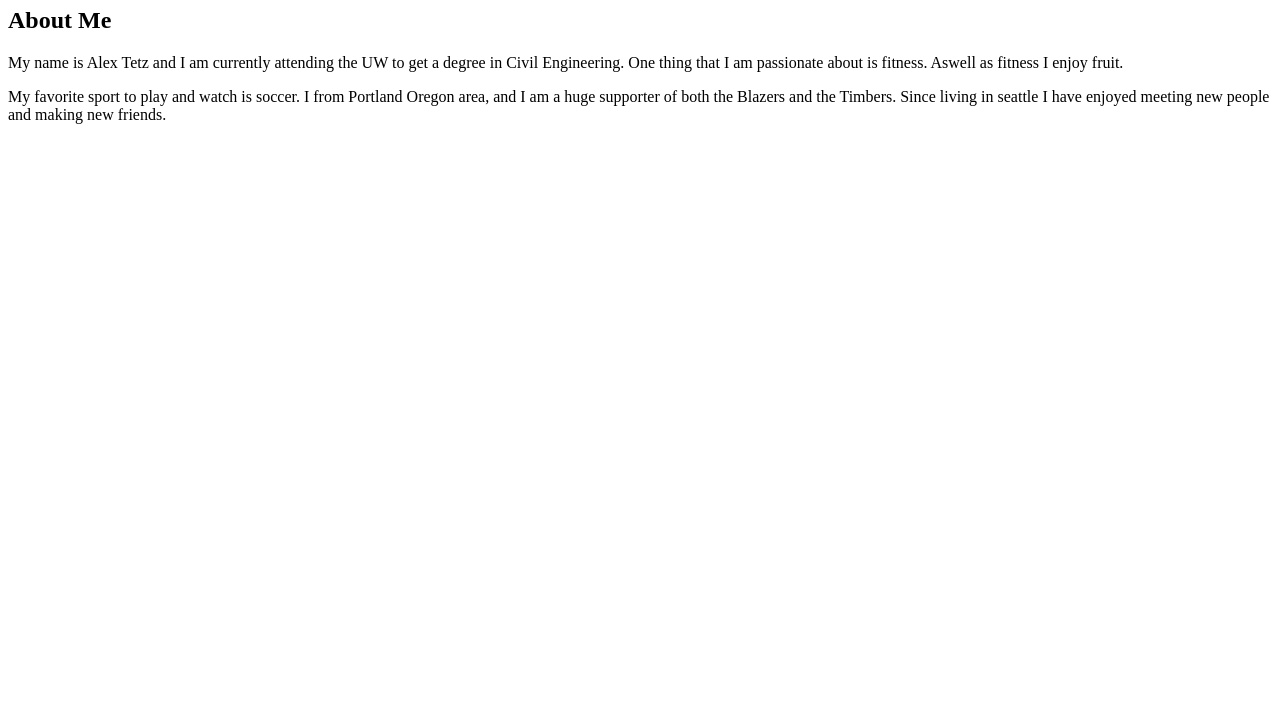
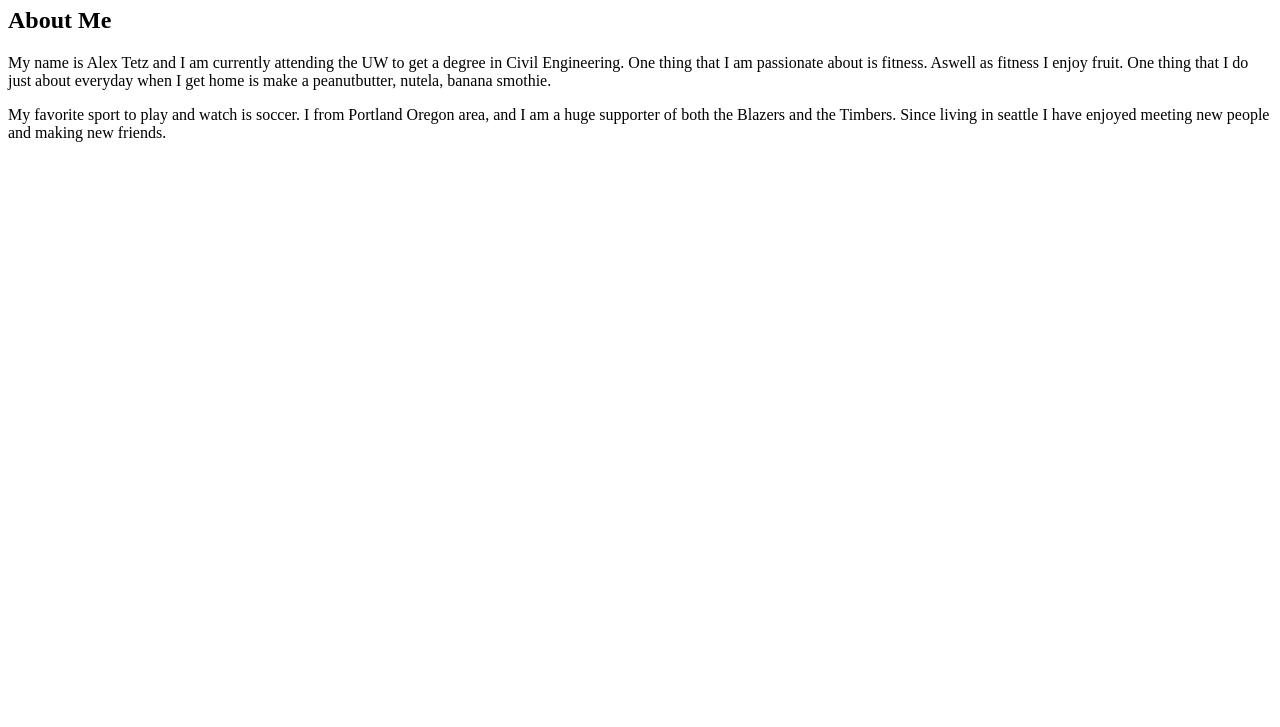
Before and after one commit to tetza-1732101/tetza-1732101.github.io, a plain HTML site: page tags.html in a window 1280 px wide. Shown: the part 73-800 px from the top of the page. Drawn offline with Linux system fonts and the light colour scheme.

Commit message:
Add files via upload

```diff
--- a/tags.html
+++ b/tags.html
@@ -6,7 +6,7 @@
 <body>
 <h1> Alexander Tetz </h1>
 <h2> About Me </h2>
-<p> My name is Alex Tetz and I am currently attending the UW to get a degree in Civil Engineering. One thing that I am passionate about is fitness. Aswell as fitness I enjoy fruit.</p>
+<p> My name is Alex Tetz and I am currently attending the UW to get a degree in Civil Engineering. One thing that I am passionate about is fitness. Aswell as fitness I enjoy fruit. One thing that I do just about everyday when I get home is make a peanutbutter, nutela, banana smothie.</p>
 <p> My favorite sport to play and watch is soccer. I from Portland Oregon area, and I am a huge supporter of both the Blazers and the Timbers. Since living in seattle I have enjoyed meeting new people and making new friends.</p>
 </body>
 </html>
```
